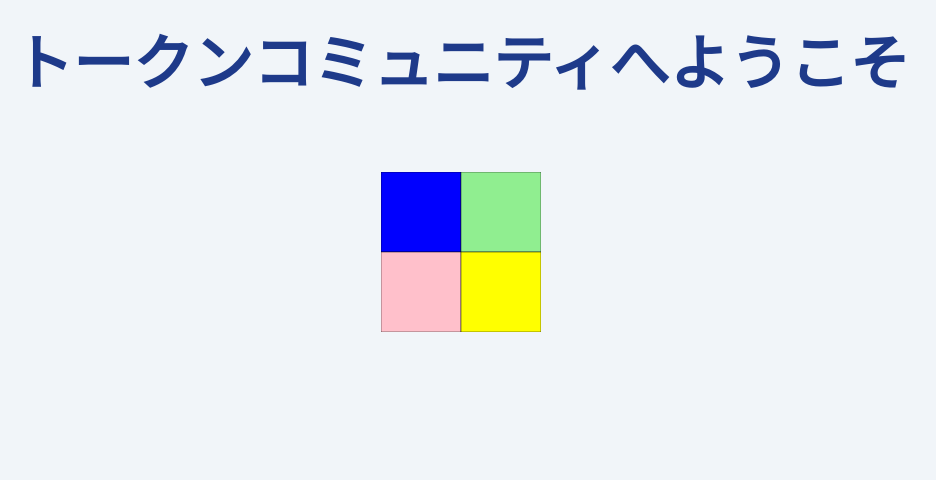
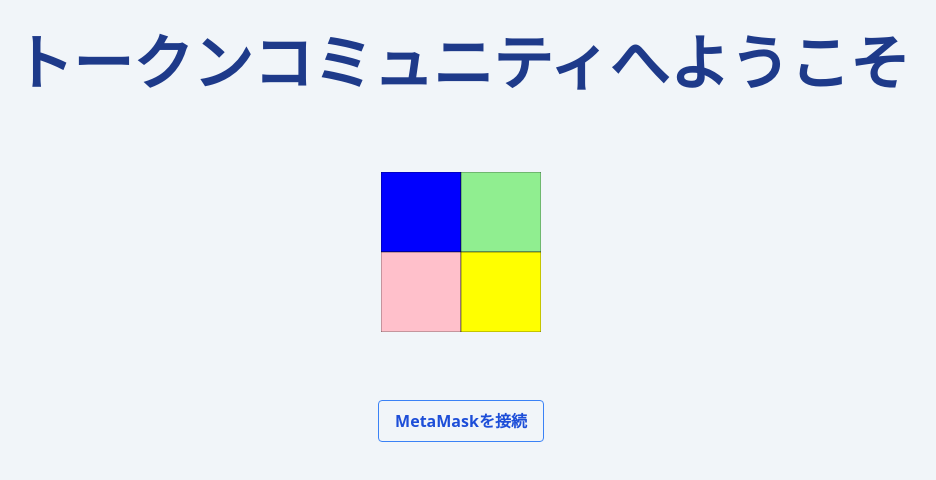
Before and after one commit to yuki0627/token-community, a Next.js app in the folder frontend/: page / in a window 1280 px wide. Shown: the top 480 px of the page, without its empty margins (179-1115 px from the left). Built offline with nearby package versions, Linux system fonts and the light colour scheme.

Commit message:
frontend: metamask 接続機能実装

```diff
--- a/frontend/pages/index.js
+++ b/frontend/pages/index.js
@@ -41,6 +41,19 @@
     }
   }
 
+  const connectWallet = async () => {
+    try {
+      const { ethereum } = window;
+      const accounts = await ethereum.request({
+        method: 'eth_requestAccounts'
+      });
+      console.log('accounts[0]:', accounts[0]);
+      setAccount(accounts[0]);
+    } catch (err) {
+      console.log('err:', err);
+    }
+  }
+
   useEffect(() => {
     checkMetaMaskInstalled();
     checkChainId();
@@ -69,6 +82,14 @@
           <polygon points="175 175, 350 175, 350 350, 175 350" stroke="black" fill="#ffff00" />
         </svg>
       </div>
+      <div className={'flex mt-1'}>
+        {account === '' ? (
+          <button className={'bg-transparent text-blue-700 font-semibold py-2 px-4 border border-blue-500 rounded hover:border-transparent hover:text-white hover:bg-blue-500 hover:cursor-pointer'} onClick={connectWallet}>
+              MetaMaskを接続
+          </button>
+        ) : (<></>)}
+      </div>
+
     </div>
 
   )
```
